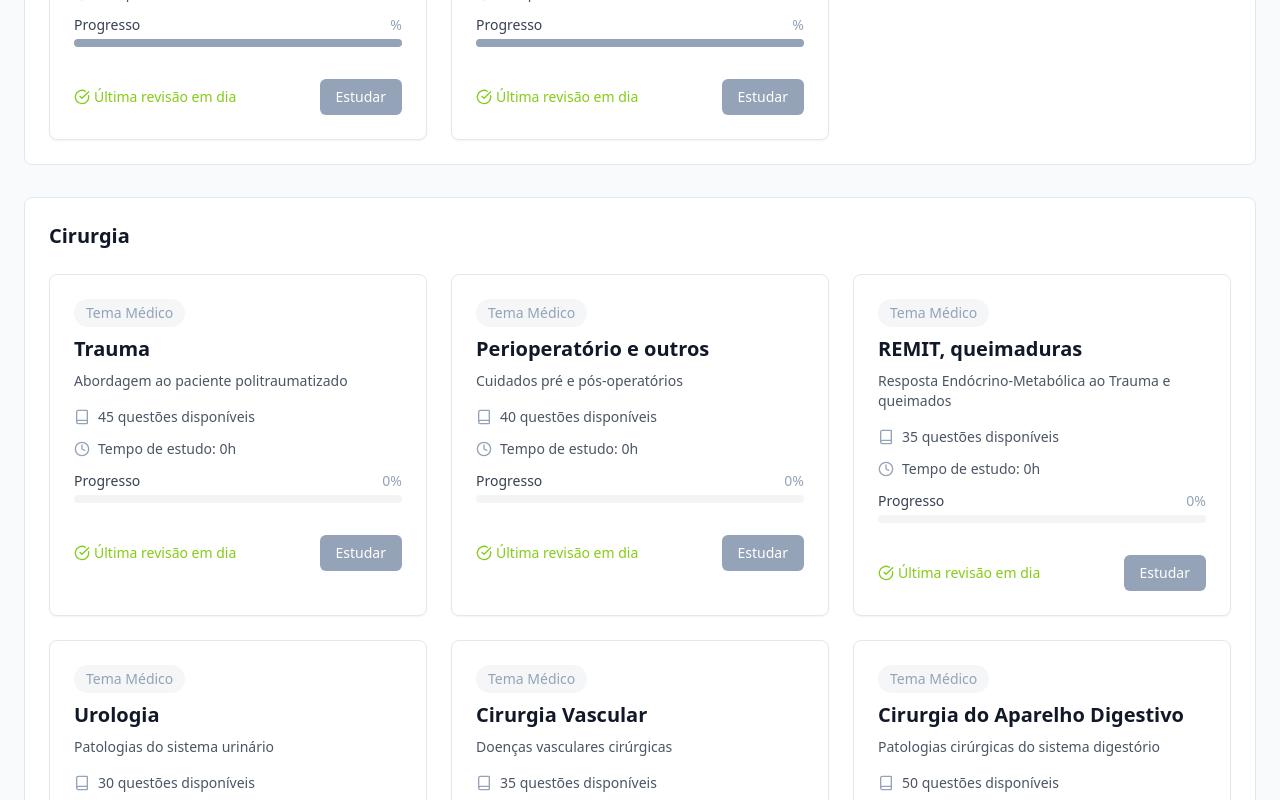
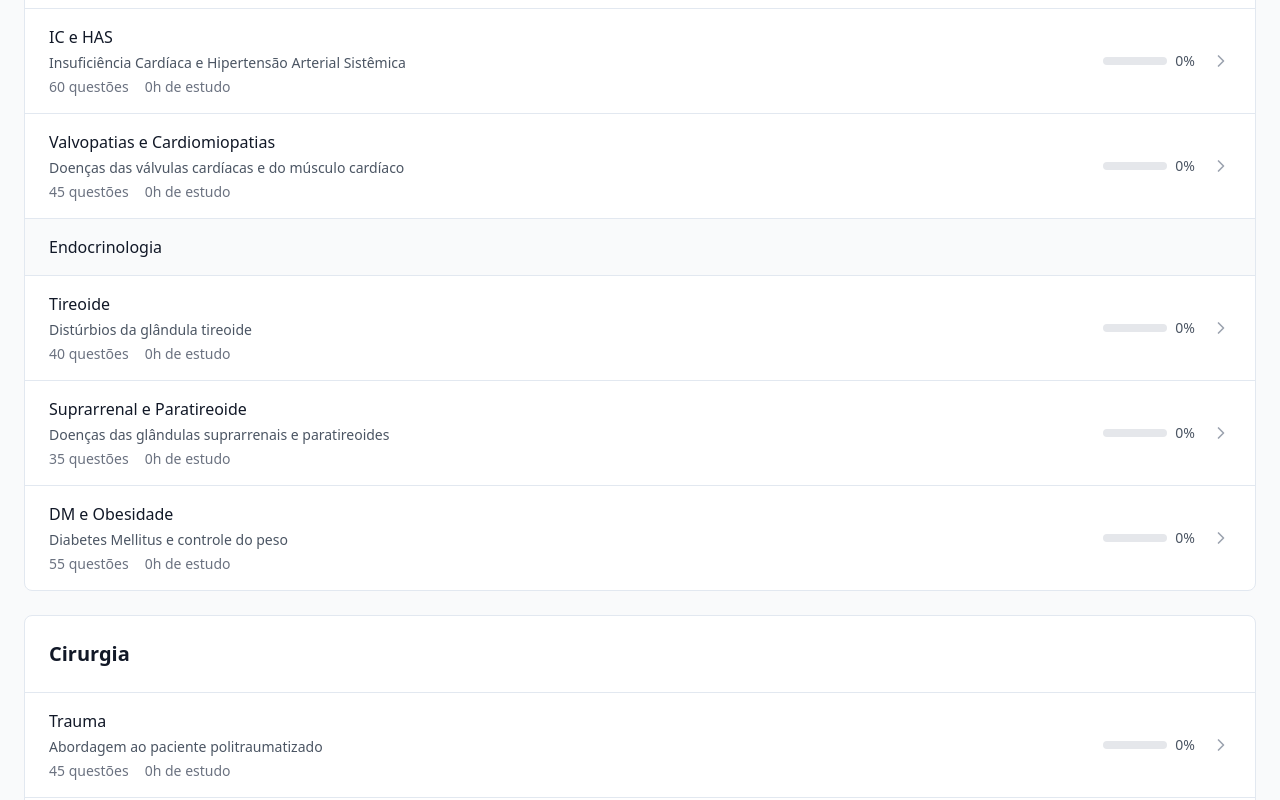
Before and after one commit to joaovicgonzaga/estudio-mentor, a React (Vite) app: page /temas in a window 1280 px wide. Shown: the part 460-1260 px from the top of the page. Built offline with nearby package versions, Linux system fonts and the light colour scheme.

Commit message:
Display topics as list
The commit implements a change to display all topics in a list format.

```diff
--- a/src/components/ThemeCard.tsx
+++ /dev/null
@@ -1,82 +0,0 @@
-
-import { Book, CheckCircle, Clock } from "lucide-react";
-import { cn } from "@/lib/utils";
-
-interface ThemeCardProps {
-  title: string;
-  description: string;
-  progress: number;
-  questionsCount: number;
-  timeSpent: string;
-  className?: string;
-}
-
-export const ThemeCard = ({
-  title,
-  description,
-  progress,
-  questionsCount,
-  timeSpent,
-  className,
-}: ThemeCardProps) => {
-  return (
-    <div
-      className={cn(
-        "group relative overflow-hidden rounded-lg border bg-white p-6 shadow-sm transition-all duration-300 hover:shadow-md",
-        "animate-fade-in",
-        className
-      )}
-    >
-      <div className="absolute inset-0 bg-gradient-to-r from-primary/5 to-transparent opacity-0 transition-opacity duration-300 group-hover:opacity-100" />
-
-      <div className="relative space-y-4">
-        <div className="space-y-2">
-          <span className="inline-block rounded-full bg-primary/10 px-3 py-1 text-sm font-medium text-primary">
-            Tema Médico
-          </span>
-          <h3 className="text-xl font-semibold text-gray-900">{title}</h3>
-          <p className="text-sm text-gray-600">{description}</p>
-        </div>
-
-        <div className="space-y-3">
-          <div className="flex items-center space-x-2">
-            <Book className="h-4 w-4 text-primary" />
-            <span className="text-sm text-gray-600">
-              {questionsCount} questões disponíveis
-            </span>
-          </div>
-
-          <div className="flex items-center space-x-2">
-            <Clock className="h-4 w-4 text-primary" />
-            <span className="text-sm text-gray-600">
-              Tempo de estudo: {timeSpent}
-            </span>
-          </div>
-
-          <div className="space-y-1">
-            <div className="flex items-center justify-between">
-              <span className="text-sm font-medium text-gray-700">Progresso</span>
-              <span className="text-sm font-medium text-primary">{progress}%</span>
-            </div>
-            <div className="h-2 rounded-full bg-gray-100">
-              <div
-                className="h-full rounded-full bg-primary transition-all duration-300"
-                style={{ width: `${progress}%` }}
-              />
-            </div>
-          </div>
-        </div>
-
-        <div className="flex items-center justify-between pt-4">
-          <div className="flex items-center space-x-1 text-success">
-            <CheckCircle className="h-4 w-4" />
-            <span className="text-sm font-medium">Última revisão em dia</span>
-          </div>
-          <button className="rounded-md bg-primary px-4 py-2 text-sm font-medium text-white transition-colors hover:bg-primary/90">
-            Estudar
-          </button>
-        </div>
-      </div>
-    </div>
-  );
-};
--- a/src/pages/Topics.tsx
+++ b/src/pages/Topics.tsx
@@ -1,6 +1,5 @@
 
-import { BookOpen } from "lucide-react";
-import { ThemeCard } from "@/components/ThemeCard";
+import { BookOpen, ChevronRight } from "lucide-react";
 
 const specialties = [
   {
@@ -253,16 +252,93 @@ export default function Topics() {
           </p>
         </div>
 
-        <div className="space-y-8">
+        <div className="space-y-6">
           {specialties.map((specialty) => (
-            <div key={specialty.id} className="rounded-lg border bg-white p-6">
-              <h2 className="mb-6 text-xl font-semibold text-gray-900">
-                {specialty.title}
-              </h2>
-              <div className="grid gap-6 sm:grid-cols-2 lg:grid-cols-3">
-                {specialty.topics.map((topic) => (
-                  <ThemeCard key={topic.id} {...topic} />
-                ))}
+            <div key={specialty.id} className="rounded-lg border bg-white">
+              <div className="border-b p-6">
+                <h2 className="text-xl font-semibold text-gray-900">
+                  {specialty.title}
+                </h2>
+              </div>
+              <div className="divide-y">
+                {specialty.topics.map((topic) => {
+                  if ('subtopics' in topic) {
+                    return (
+                      <div key={topic.id} className="divide-y">
+                        <div className="bg-gray-50 px-6 py-4">
+                          <h3 className="font-medium text-gray-900">
+                            {topic.title}
+                          </h3>
+                        </div>
+                        {topic.subtopics.map((subtopic) => (
+                          <button
+                            key={subtopic.id}
+                            className="flex w-full items-center justify-between px-6 py-4 text-left transition-colors hover:bg-gray-50"
+                          >
+                            <div className="space-y-1">
+                              <p className="font-medium text-gray-900">
+                                {subtopic.title}
+                              </p>
+                              <p className="text-sm text-gray-600">
+                                {subtopic.description}
+                              </p>
+                              <div className="flex items-center gap-4 text-sm text-gray-500">
+                                <span>{subtopic.questionsCount} questões</span>
+                                <span>{subtopic.timeSpent} de estudo</span>
+                              </div>
+                            </div>
+                            <div className="flex items-center gap-4">
+                              <div className="flex items-center gap-2">
+                                <div className="h-2 w-16 overflow-hidden rounded-full bg-gray-200">
+                                  <div
+                                    className="h-full rounded-full bg-primary transition-all"
+                                    style={{ width: `${subtopic.progress}%` }}
+                                  />
+                                </div>
+                                <span className="text-sm text-gray-600">
+                                  {subtopic.progress}%
+                                </span>
+                              </div>
+                              <ChevronRight className="h-5 w-5 text-gray-400" />
+                            </div>
+                          </button>
+                        ))}
+                      </div>
+                    );
+                  }
+
+                  return (
+                    <button
+                      key={topic.id}
+                      className="flex w-full items-center justify-between px-6 py-4 text-left transition-colors hover:bg-gray-50"
+                    >
+                      <div className="space-y-1">
+                        <p className="font-medium text-gray-900">{topic.title}</p>
+                        <p className="text-sm text-gray-600">
+                          {topic.description}
+                        </p>
+                        <div className="flex items-center gap-4 text-sm text-gray-500">
+                          <span>{topic.questionsCount} questões</span>
+                          <span>{topic.timeSpent} de estudo</span>
+                        </div>
+                      </div>
+                      <div className="flex items-center gap-4">
+                        <div className="flex items-center gap-2">
+                          <div className="h-2 w-16 overflow-hidden rounded-full bg-gray-200">
+                            <div
+                              className="h-full rounded-full bg-primary transition-all"
+                              style={{ width: `${topic.progress}%` }}
+                            />
+                          </div>
+                          <span className="text-sm text-gray-600">
+                            {topic.progress}%
+                          </span>
+                        </div>
+                        <ChevronRight className="h-5 w-5 text-gray-400" />
+                      </div>
+                    </button>
+                  );
+                })}
               </div>
             </div>
           ))}
```
